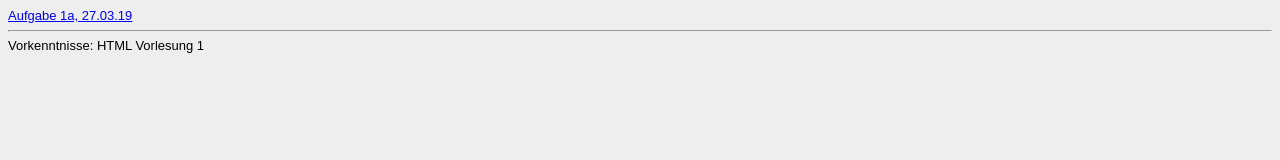
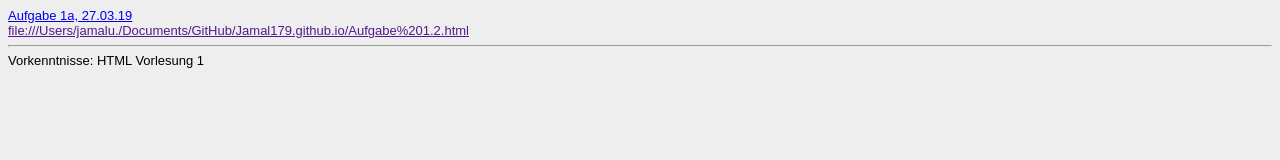
Before and after one commit to Jamal179/Jamal179.github.io, a plain HTML site: page Steckbrief/steckbrief.htm in a window 1280 px wide. Drawn offline with Linux system fonts and the light colour scheme.

Commit message:
Test
3
s

```diff
--- a/Steckbrief/steckbrief.htm
+++ b/Steckbrief/steckbrief.htm
@@ -3,6 +3,7 @@
 
 
 <a href="Skizze.jpg" target="_blank">Aufgabe 1a, 27.03.19</a></br>
+<a href>file:///Users/jamalu./Documents/GitHub/Jamal179.github.io/Aufgabe%201.2.html</a>
 
 
 <!-- Hier bitte die Vorkenntnisse im Bereich Programmierung zu Beginn der Veranstaltung kurz beschreiben! -->
@@ -11,5 +12,6 @@ Vorkenntnisse: HTML Vorlesung 1
 </hr>
 
 
+
 <!-- Bitte keine Änderung in der folgenden Zeile vornehmen -->
 </body></html>
```
Also changed, not shown: Steckbrief/Aufgabe 1.2.html (renamed from Aufgabe 1.2.html, +1 -0 lines).
